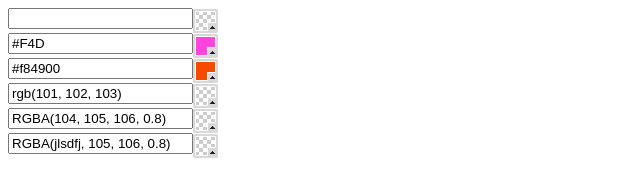
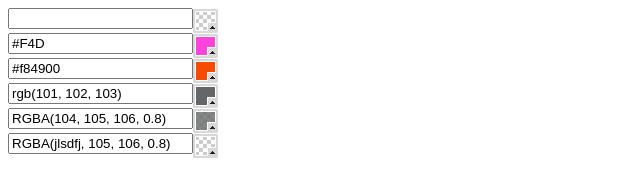
Before and after one commit to Ladlen/palette, a plain HTML site: page www/index.html in a window 1280 px wide. Shown: the full height of the page, 0-640 px from the left. Drawn offline with nearby package versions, Linux system fonts and the light colour scheme.

Commit message:
adjusting

```diff
--- a/www/index.html
+++ b/www/index.html
@@ -42,12 +42,14 @@
                                 expandable: true,
                                 position: {
                                     y: '0px'
-                                }
+                                },
+                                alphaSupport: true
                             },
                             images: {
                                 clientPath: 'vendor/jpicker-1.1.6/images/'
                             },
                             color: {
+                                alphaSupport: true,
                                 active: color
                             }
                         });
@@ -58,8 +60,8 @@
             var colorPatterns = {
                 hash: /^\s*#([0-F]{6})\s*$/i,
                 shortHash: /^\s*#([0-F])([0-F])([0-F])\s*$/i,
-                rgb: /^\s*rgb\s*\(\s*\d{1,3}\s*,\s*\d{1,3}\s*,\s*\d{1,3}\s*\)\s*$/i,
-                rgba: /^\s*rgba\s*\(\s*\d{1,3}\s*,\s*\d{1,3}\s*,\s*\d{1,3}\s*,\s*[\d\.]{1,5}\s*\)\s*$/i
+                rgb: /^\s*rgb\s*\(\s*(\d{1,3})\s*,\s*(\d{1,3})\s*,\s*(\d{1,3})\s*\)\s*$/i,
+                rgba: /^\s*rgba\s*\(\s*(\d{1,3})\s*,\s*(\d{1,3})\s*,\s*(\d{1,3})\s*,\s*([\d\.]{1,5})\s*\)\s*$/i
             };
 
             var numberDetected = false;
@@ -78,7 +80,7 @@
                             numberDetected = {r: matches[1], g: matches[2], b: matches[3]};
                             break;
                         case 'rgba':
-                            numberDetected = {r: matches[1], g: matches[2], b: matches[3], a: matches[4]};
+                            numberDetected = {r: matches[1], g: matches[2], b: matches[3], a: matches[4] * 255};
                             break;
                         default:
                             break;
```
